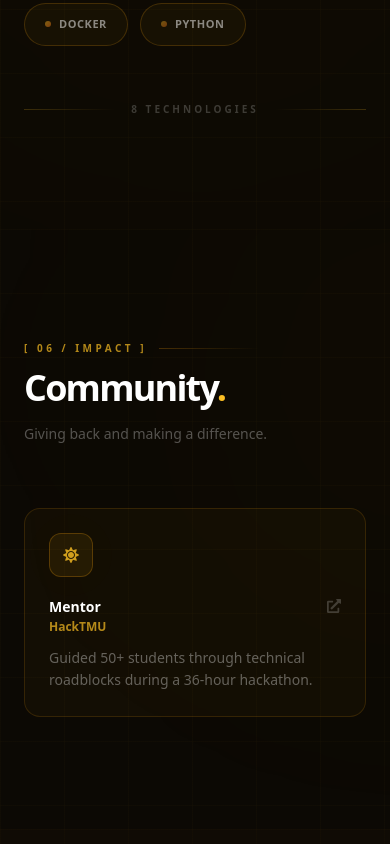
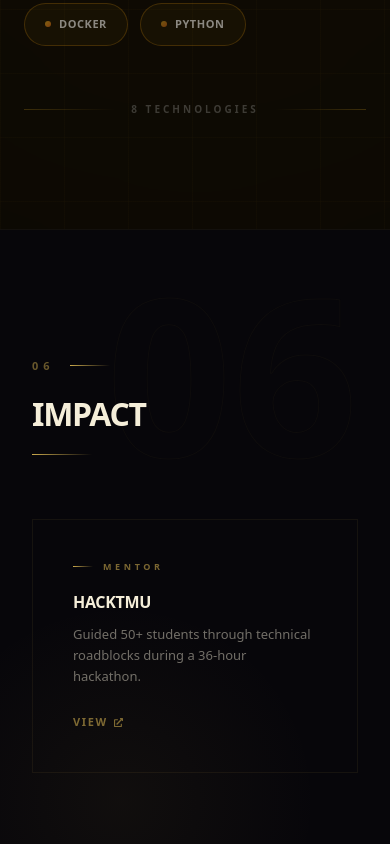
Before and after one commit to salienceenterprises-lab/portfolio-5f77b, a Next.js app: page /portfolio-5f77b/ in a window 390 px wide. Shown: the part 5980-6824 px from the top of the page. Built offline with nearby package versions, Linux system fonts and the light colour scheme.

Commit message:
Update app/components/community.jsx via Portfolio SaaS

```diff
--- a/app/components/community.jsx
+++ b/app/components/community.jsx
@@ -1,81 +1,77 @@
-"use client";
+"use client"
+import React from "react";
 import { motion } from "framer-motion";
-import { FaSun, FaExternalLinkAlt } from "react-icons/fa";
+import { FaExternalLinkAlt } from "react-icons/fa";
 
 export default function PortfolioCommunity({ data }) {
-  if (!data?.community?.length) return null;
+  const items = data?.community;
+  if (!items || !Array.isArray(items) || items.length === 0) return null;
 
   return (
-    <section id="community" className="relative py-28 px-6 overflow-hidden bg-[#0c0904]">
+    <section id="community" style={{ background:"#07060a", padding:"8rem 2rem", position:"relative", overflow:"hidden", borderTop:"1px solid rgba(201,168,76,0.06)" }}>
+      <style>{`
+        .gn-com-card {
+          position:relative; padding:2.5rem;
+          border:1px solid rgba(201,168,76,0.08);
+          transition:all 0.35s ease; cursor:default; overflow:hidden;
+        }
+        .gn-com-card::before {
+          content:'';
+          position:absolute; bottom:0; left:0; right:0; height:1px;
+          background:linear-gradient(90deg, transparent, #c9a84c, rgba(201,168,76,0.3), transparent);
+          transform:scaleX(0); transform-origin:left; transition:transform 0.4s ease;
+        }
+        .gn-com-card:hover { border-color:rgba(201,168,76,0.2); background:rgba(201,168,76,0.02); }
+        .gn-com-card:hover::before { transform:scaleX(1); }
+        .gn-com-link { display:inline-flex; align-items:center; gap:6px; color:rgba(201,168,76,0.6); font-size:11px; font-weight:700; letter-spacing:0.15em; text-decoration:none; text-transform:uppercase; transition:color 0.2s; }
+        .gn-com-link:hover { color:#c9a84c; }
+      `}</style>
 
-      <div className="absolute inset-0 pointer-events-none">
-        <div className="absolute bottom-1/3 left-1/3 w-[600px] h-[500px] rounded-full blur-[160px]"
-          style={{ background:"radial-gradient(ellipse,rgba(251,191,36,0.05),transparent 70%)" }} />
-        <div className="absolute inset-0 bg-[linear-gradient(rgba(251,191,36,0.02)_1px,transparent_1px),linear-gradient(90deg,rgba(251,191,36,0.02)_1px,transparent_1px)] bg-[size:64px_64px]" />
-      </div>
+      <div style={{ position:"absolute", top:"2rem", right:"2rem", fontSize:"220px", fontWeight:900, lineHeight:1, color:"transparent", WebkitTextStrokeWidth:"1px", WebkitTextStrokeColor:"rgba(201,168,76,0.04)", pointerEvents:"none", userSelect:"none" }}>06</div>
+      <div style={{ position:"absolute", bottom:"-100px", left:"-80px", width:"400px", height:"400px", borderRadius:"50%", background:"radial-gradient(circle, rgba(201,168,76,0.05) 0%, transparent 70%)", pointerEvents:"none" }} />
 
-      <div className="max-w-5xl mx-auto relative z-10">
-        <motion.div initial={{ opacity:0,x:-20 }} whileInView={{ opacity:1,x:0 }} viewport={{ once:true }} transition={{ duration:0.5 }}
-          className="flex items-center gap-3 mb-3">
-          <span className="text-[10px] font-black tracking-[0.35em] uppercase text-amber-400/70">[ 06 / Impact ]</span>
-          <div className="flex-1 h-px bg-gradient-to-r from-amber-500/25 to-transparent max-w-[100px]" />
+      <div style={{ maxWidth:"1280px", margin:"0 auto", position:"relative", zIndex:1 }}>
+        <motion.div initial={{ opacity:0, x:-30 }} whileInView={{ opacity:1, x:0 }} viewport={{ once:true }} transition={{ duration:0.7 }} style={{ marginBottom:"4rem" }}>
+          <div style={{ display:"flex", alignItems:"center", gap:"16px", marginBottom:"1rem" }}>
+            <span style={{ fontSize:"11px", fontWeight:800, letterSpacing:"0.45em", color:"rgba(201,168,76,0.5)", textTransform:"uppercase" }}>06</span>
+            <div style={{ width:"40px", height:"1px", background:"linear-gradient(90deg, #c9a84c, transparent)" }} />
+          </div>
+          <h2 style={{ fontSize:"clamp(2rem, 4vw, 3.5rem)", fontWeight:900, letterSpacing:"-0.04em", color:"#f5eed9", margin:0, textTransform:"uppercase" }}>Impact</h2>
+          <div style={{ width:"60px", height:"1px", background:"linear-gradient(90deg, #c9a84c, transparent)", marginTop:"1rem" }} />
         </motion.div>
 
-        <motion.h2 initial={{ opacity:0,y:18 }} whileInView={{ opacity:1,y:0 }} viewport={{ once:true }} transition={{ duration:0.6,delay:0.05 }}
-          className="text-4xl sm:text-6xl font-black tracking-tighter text-white mb-4">
-          Community<span className="text-amber-400">.</span>
-        </motion.h2>
-        <motion.p initial={{ opacity:0 }} whileInView={{ opacity:1 }} viewport={{ once:true }} transition={{ duration:0.5,delay:0.15 }}
-          className="text-white/30 text-sm mb-16 max-w-sm">
-          Giving back and making a difference.
-        </motion.p>
+        <div style={{ display:"grid", gridTemplateColumns:"repeat(auto-fill, minmax(320px,1fr))", gap:"1.25rem" }}>
+          {items.map((item, i) => (
+            <motion.div key={i} initial={{ opacity:0, y:24 }} whileInView={{ opacity:1, y:0 }} viewport={{ once:true }} transition={{ duration:0.5, delay:i*0.07 }}>
+              <div className="gn-com-card">
+                {/* Role/type badge */}
+                <div style={{ marginBottom:"1rem", display:"flex", alignItems:"center", gap:"10px" }}>
+                  <div style={{ width:"20px", height:"1px", background:"linear-gradient(90deg, #c9a84c, transparent)" }} />
+                  <span style={{ fontSize:"9px", fontWeight:800, letterSpacing:"0.4em", color:"rgba(201,168,76,0.6)", textTransform:"uppercase" }}>
+                    {item.role || item.type || "Contributor"}
+                  </span>
+                </div>
 
-        <div className="grid gap-5 sm:grid-cols-2 lg:grid-cols-3">
-          {data.community.map((item, index) => (
-            <motion.div key={index}
-              initial={{ opacity:0,y:24 }} whileInView={{ opacity:1,y:0 }} viewport={{ once:true }}
-              transition={{ duration:0.5,delay:index*0.08 }}
-              whileHover={{ y:-5 }}
-              className="group relative border border-amber-500/15 rounded-2xl p-6 overflow-hidden transition-all duration-400 hover:border-amber-400/40 hover:shadow-[0_16px_50px_rgba(251,191,36,0.1)]"
-              style={{ background:"rgba(251,191,36,0.03)" }}>
+                <h3 style={{ fontSize:"16px", fontWeight:900, color:"#f5eed9", margin:"0 0 10px", letterSpacing:"-0.02em", textTransform:"uppercase" }}>
+                  {item.title || item.name || item.organization}
+                </h3>
 
-              {/* Warm hover glow */}
-              <div className="absolute inset-0 rounded-2xl opacity-0 group-hover:opacity-100 transition-opacity duration-400 pointer-events-none"
-                style={{ background:"linear-gradient(135deg,rgba(251,191,36,0.06),rgba(249,115,22,0.03),transparent)" }} />
+                {item.description && (
+                  <p style={{ fontSize:"13px", color:"rgba(245,238,217,0.45)", lineHeight:1.65, margin:"0 0 1.25rem" }}>
+                    {item.description}
+                  </p>
+                )}
 
-              {/* Sun icon with radiating warmth */}
-              <div className="relative w-11 h-11 mb-5">
-                <motion.div animate={{ scale:[1,2.0],opacity:[0.2,0] }}
-                  transition={{ duration:2.5,repeat:Infinity,delay:index*0.5 }}
-                  className="absolute inset-0 rounded-full"
-                  style={{ background:"rgba(251,191,36,0.2)" }} />
-                <div className="relative w-11 h-11 rounded-xl border border-amber-500/25 flex items-center justify-center z-10 group-hover:scale-110 transition-transform duration-300"
-                  style={{ background:"rgba(251,191,36,0.08)" }}>
-                  <FaSun className="w-4 h-4 text-amber-400/80" />
-                </div>
-              </div>
+                {item.year && (
+                  <p style={{ fontSize:"10px", letterSpacing:"0.2em", color:"rgba(245,238,217,0.2)", marginBottom:"0.75rem" }}>{item.year}</p>
+                )}
 
-              <div className="flex items-start justify-between gap-2 mb-2 relative z-10">
-                <div>
-                  <h3 className="font-black text-white text-sm mb-0.5 group-hover:text-amber-200 transition-colors duration-300">{item.role}</h3>
-                  <p className="text-xs font-bold text-amber-400/70">{item.organization}</p>
-                </div>
                 {item.link && (
-                  <a href={item.link} target="_blank" rel="noopener noreferrer"
-                    className="text-white/20 hover:text-amber-400 transition-colors mt-0.5 flex-shrink-0">
-                    <FaExternalLinkAlt className="w-3.5 h-3.5" />
+                  <a href={item.link} target="_blank" rel="noopener noreferrer" className="gn-com-link">
+                    View <FaExternalLinkAlt style={{ fontSize:"9px" }} />
                   </a>
                 )}
               </div>
-
-              {item.description && (
-                <p className="text-sm text-white/35 leading-relaxed mt-3 relative z-10">{item.description}</p>
-              )}
-
-              {/* Bottom warm line */}
-              <motion.div initial={{ scaleX:0 }} whileHover={{ scaleX:1 }}
-                className="absolute bottom-0 left-0 right-0 h-px origin-left"
-                style={{ background:"linear-gradient(90deg,transparent,#fbbf24,#f97316,transparent)" }} />
             </motion.div>
           ))}
         </div>
```
